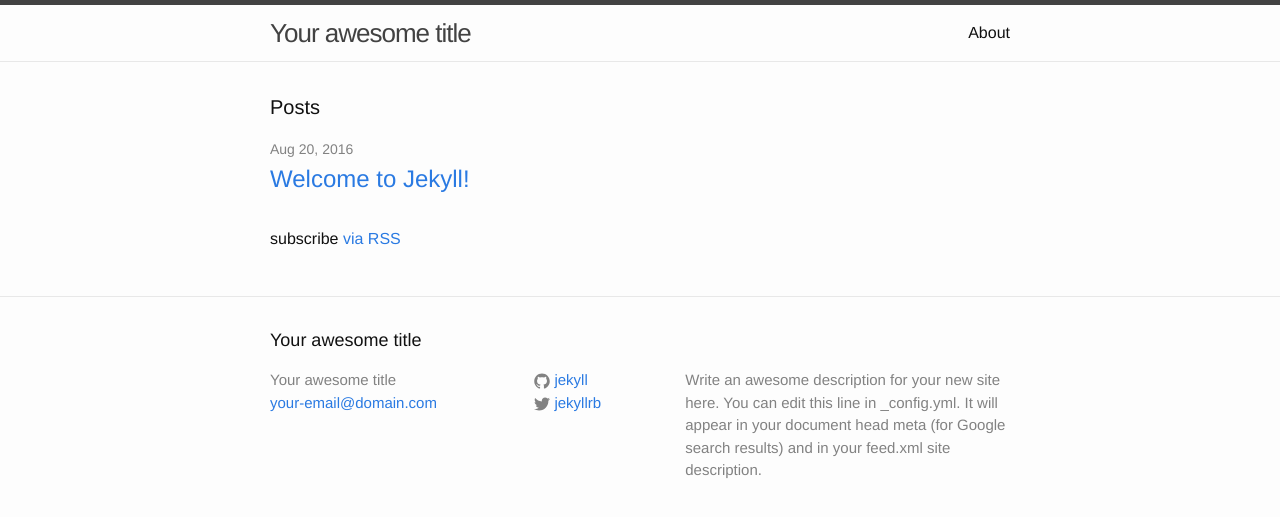
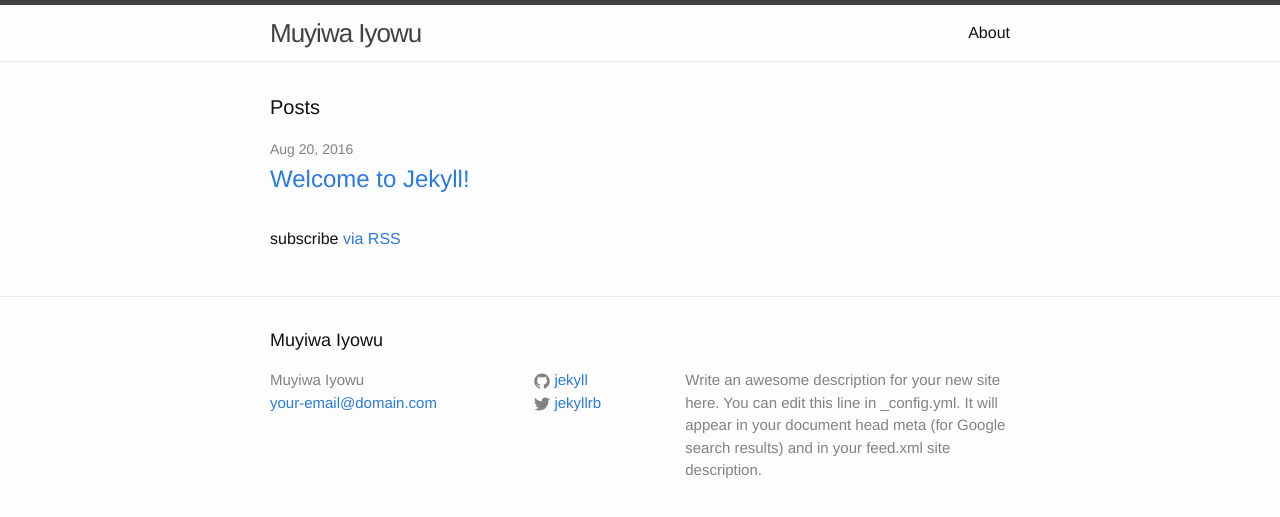
Before and after one commit to muyiscoi/muyiscoi.github.com, a Jekyll site: the page built from index.html, in a window 1280 px wide. Shown: the top 517 px of the page. Built offline with Jekyll 4.4.1, drawn with Linux system fonts in a browser that asks for light colours.

Commit message:
test changes

```diff
--- a/_config.yml
+++ b/_config.yml
@@ -6,7 +6,7 @@
 # 'jekyll serve'. If you change this file, please restart the server process.
 
 # Site settings
-title: Your awesome title
+title: Muyiwa Iyowu
 email: your-email@domain.com
 description: > # this means to ignore newlines until "baseurl:"
   Write an awesome description for your new site here. You can edit this
```
